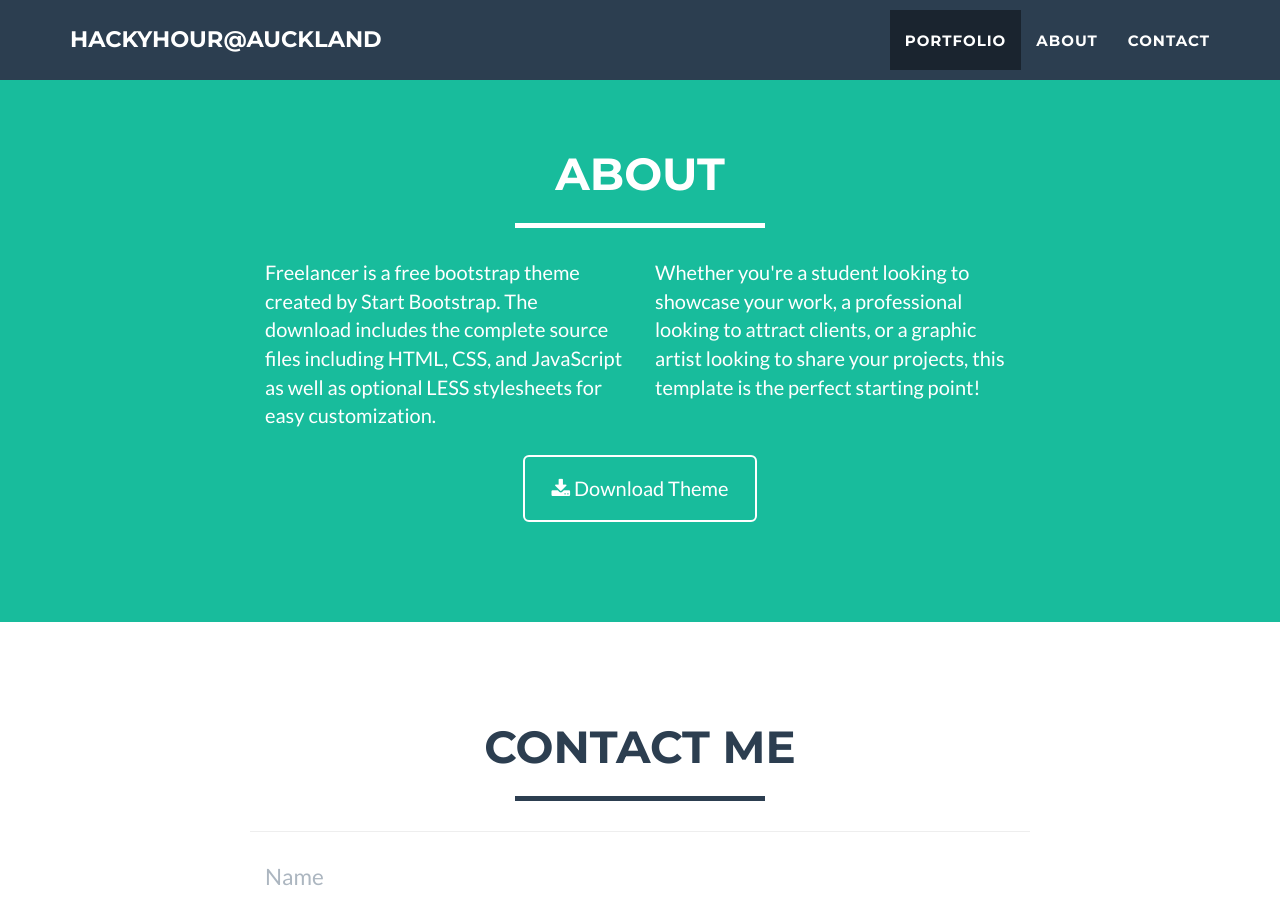
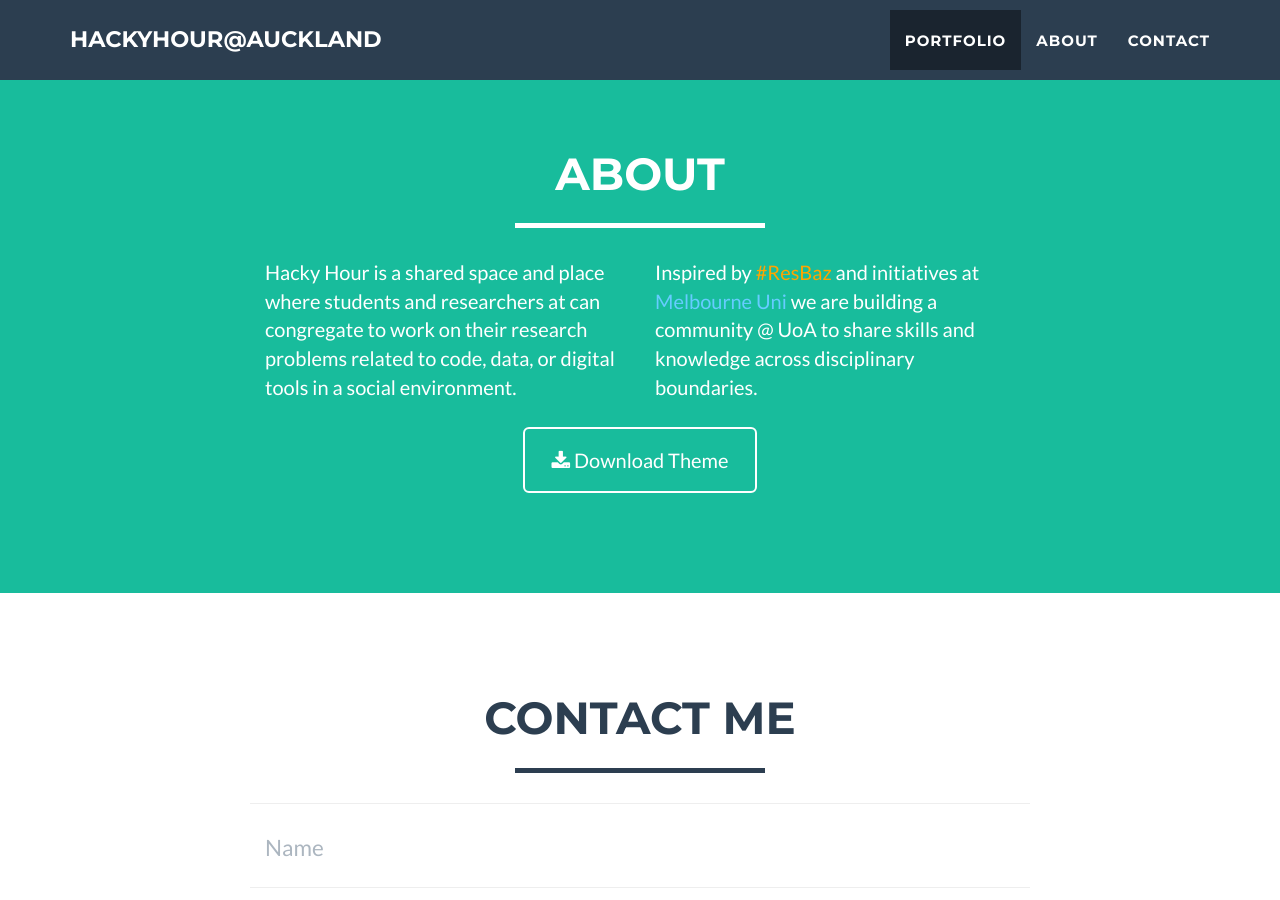
Before and after one commit to UoA-eResearch/HackyHour, a Jekyll site: the page built from index.html, in a window 1280 px wide and 900 px high, scrolled down 1610 px. Built offline with Jekyll 4.4.1, drawn with Linux system fonts in a browser that asks for light colours.

Commit message:
add a bit of about

```diff
--- a/_includes/about.html
+++ b/_includes/about.html
@@ -9,10 +9,10 @@
             </div>
             <div class="row">
                 <div class="col-lg-4 col-lg-offset-2">
-                    <p>Freelancer is a free bootstrap theme created by Start Bootstrap. The download includes the complete source files including HTML, CSS, and JavaScript as well as optional LESS stylesheets for easy customization.</p>
+                    <p>Hacky Hour is a shared space and place where students and researchers at can congregate to work on their research problems related to code, data, or digital tools in a social environment.</p>
                 </div>
                 <div class="col-lg-4">
-                    <p>Whether you're a student looking to showcase your work, a professional looking to attract clients, or a graphic artist looking to share your projects, this template is the perfect starting point! </p>
+                    <p>Inspired by <span style='color:orange'><a style='color:orange' href="http://melbourne.resbaz.edu.au/">#ResBaz</a></span> and initiatives at <a style='color:#66CCFF' href="http://melbourne.resbaz.edu.au/post/112480096364/running-your-own-hacky-hour">Melbourne Uni</a> we are building a community @ UoA to share skills and knowledge across disciplinary boundaries.</p>
                 </div>
                 <div class="col-lg-8 col-lg-offset-2 text-center">
                     <a href="#" class="btn btn-lg btn-outline">
```
